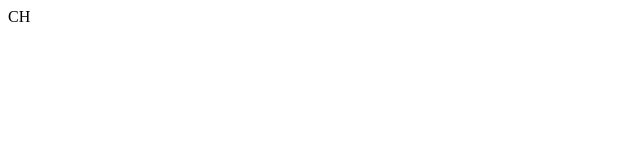
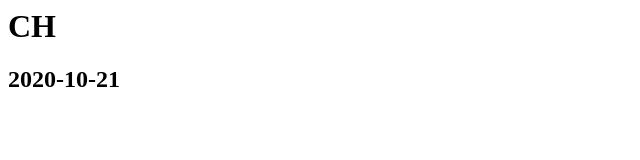
Before and after one commit to chrrg/chrrg.github.io, a plain HTML site: page index.html in a window 1280 px wide. Shown: the whole page, without its empty margins (0-640 px from the left). Drawn offline with Linux system fonts and the light colour scheme.

Commit message:
Update index.html

```diff
--- a/index.html
+++ b/index.html
@@ -1 +1,2 @@
-CH
+<h1>CH</h1>
+<h2>2020-10-21</h2>
```
